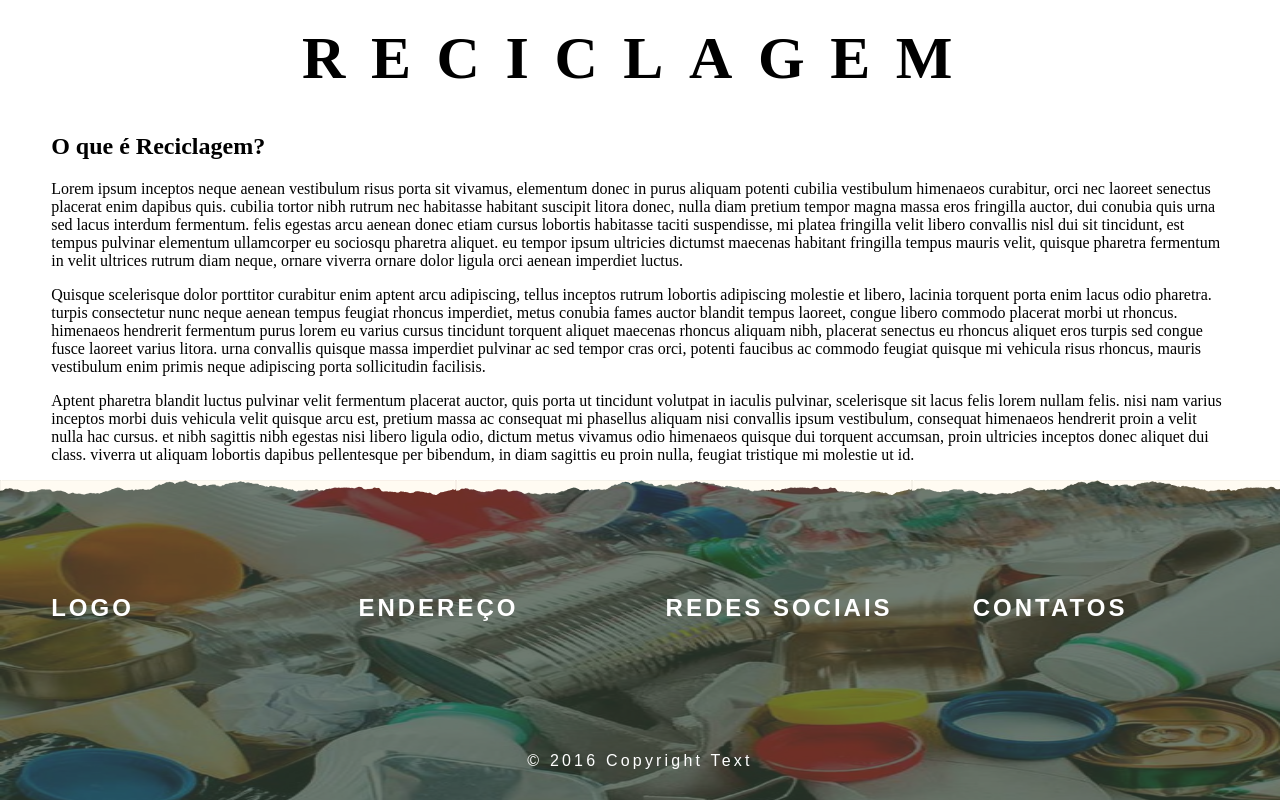
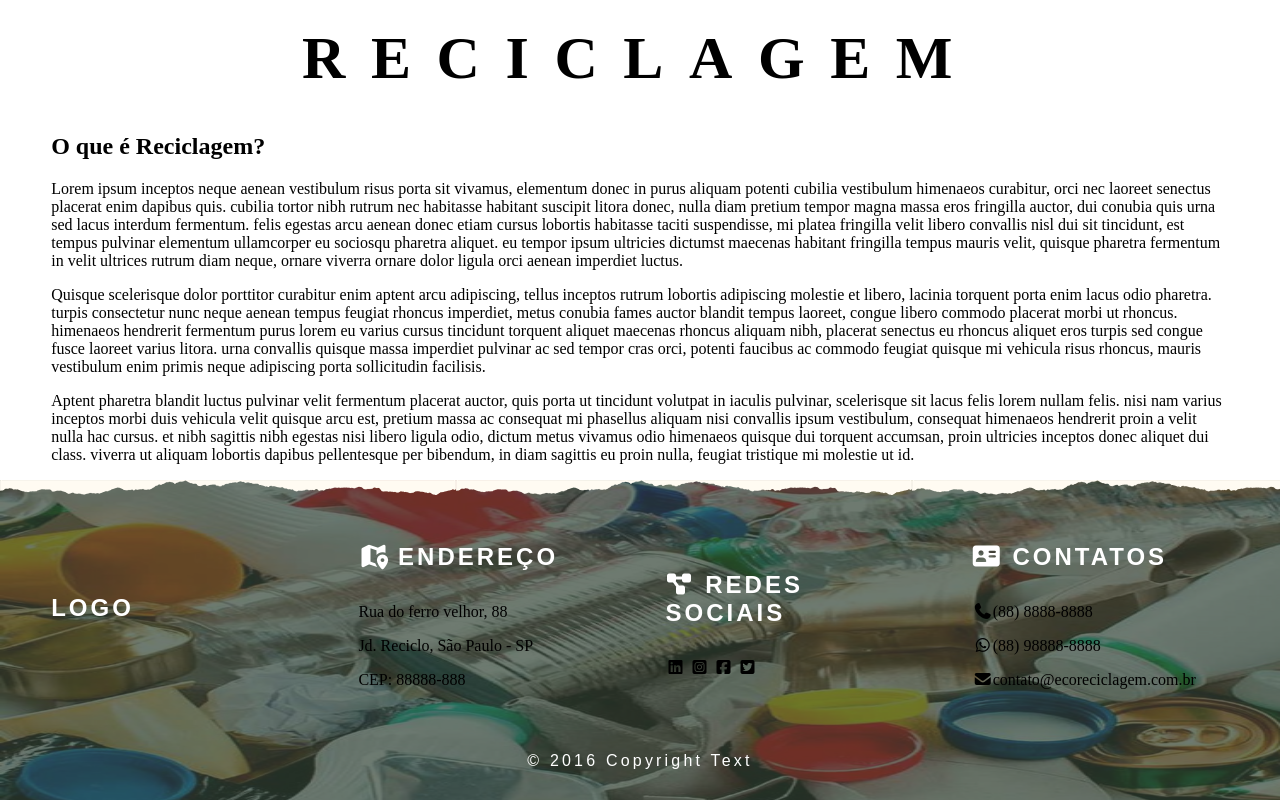
Before and after one commit to stela130/ecaussos.github.io, a plain HTML site: page index.html in a window 1280 px wide. Shown: the part 944-1744 px from the top of the page. Drawn offline with Linux system fonts and the light colour scheme.

Commit message:
Update index.html

```diff
--- a/index.html
+++ b/index.html
@@ -6,6 +6,7 @@
 	<meta name="viewport" content="width=device-width, initial-scale=1.0">
 	<title>Eco Reciclagem</title>
 	<link rel="stylesheet" href="css/style.css">
+	<link rel="stylesheet" type="text/css" href="fontawesome/css/all.min.css">
 </head>
 <body>
 
@@ -39,9 +40,9 @@
 			</div>
 		</div>
 		<div class="txt-banner">
-			<h2 class="text-l1">BEM VINDO A</h2>
-			<h1 class="text-l2">ECO RECICLAGEM</h1>
-			<h2 class="text-l3">* DESDE 2022 *</h2>
+			<h2 class="txt-l1">BEM VINDO A</h2>
+			<h1 class="txt-l2">ECO RECICLAGEM</h1>
+			<h2 class="txt-l3">* DESDE 2022 *</h2>
 		</div>
 	</div>
 <!-- FIM NAV -->
@@ -88,13 +89,38 @@
 					<h4 class="inf-title end">logo</h4>
 				</div>
 				<div class="list-inf end">
-					<h4 class="inf-title end">endereço</h4>
+					<h4 class="inf-title end">
+						<i class="fa-solid fa-map-location-dot"></i>
+						endereço
+					</h4>
+					<div class="inf-txt end">
+						<p>Rua do ferro velhor, 88</p>
+						<p>Jd. Reciclo, São Paulo - SP</p>
+						<p>CEP: 88888-888</p>
+					</div>
 				</div>
 				<div class="list-inf red">
-					<h4 class="inf-title red">redes sociais</h4>
+					<h4 class="inf-title red">
+						<i class="fa-solid fa-diagram-project"></i>
+						redes sociais
+					</h4>
+					<div class="inf-txt red">
+						<i class="fa-brands fa-linkedin inf-ico"></i>
+						<i class="fa-brands fa-square-instagram inf-ico"></i>
+						<i class="fa-brands fa-square-facebook inf-ico"></i>
+						<i class="fa-brands fa-square-twitter inf-ico"></i>
+					</div>
 				</div>
 				<div class="list-inf con">
-					<h4 class="inf-title red">contatos</h4>
+					<h4 class="inf-title con">
+						<i class="fa-solid fa-address-card"></i>
+						contatos
+					</h4>
+					<div class="inf-txt con">
+						<p class="teste"><i class="fa-solid fa-phone inf-ico"></i>(88) 8888-8888</p>
+						<p class="teste"><i class="fa-brands fa-whatsapp inf-ico"></i>(88) 98888-8888</p>
+						<p class="teste"><i class="fa-solid fa-envelope inf-ico"></i>contato@ecoreciclagem.com.br</p>
+					</div>
 				</div>
 			</div>
 			<div class="footer-corp">
```
